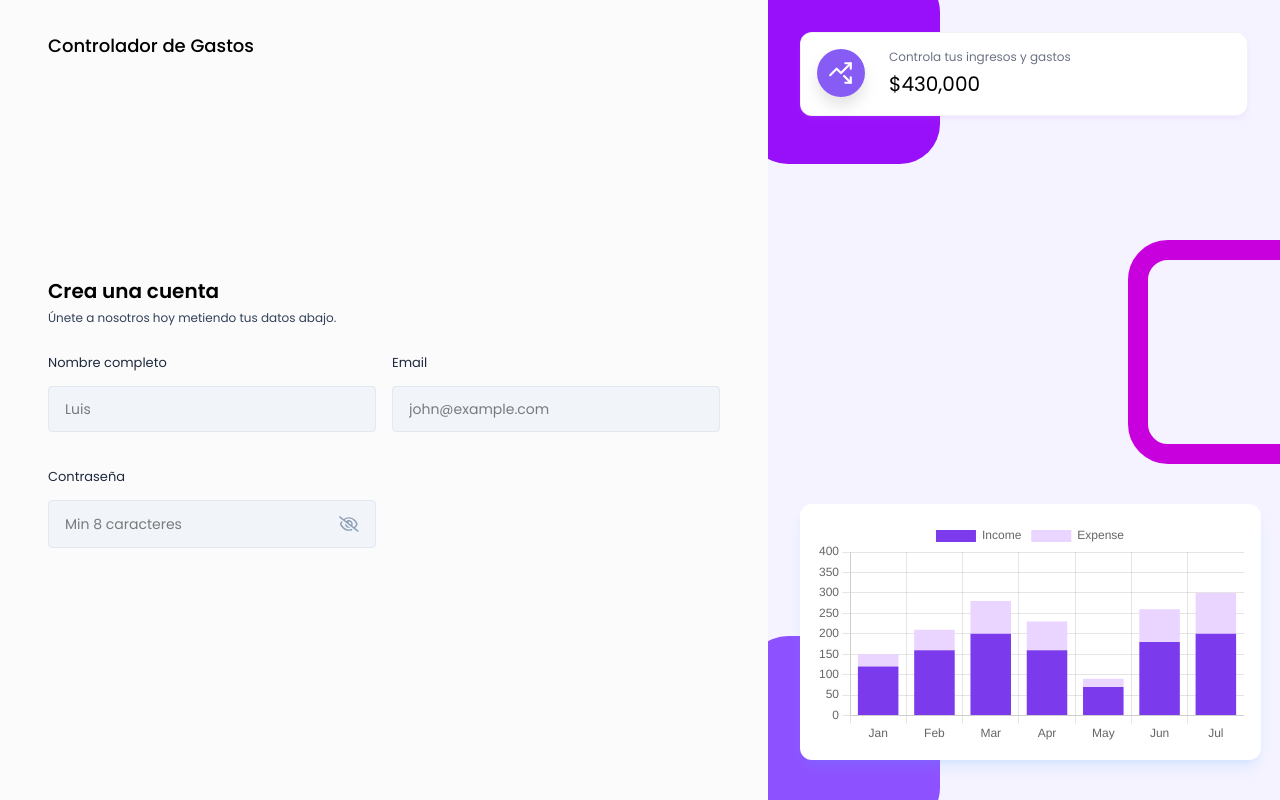
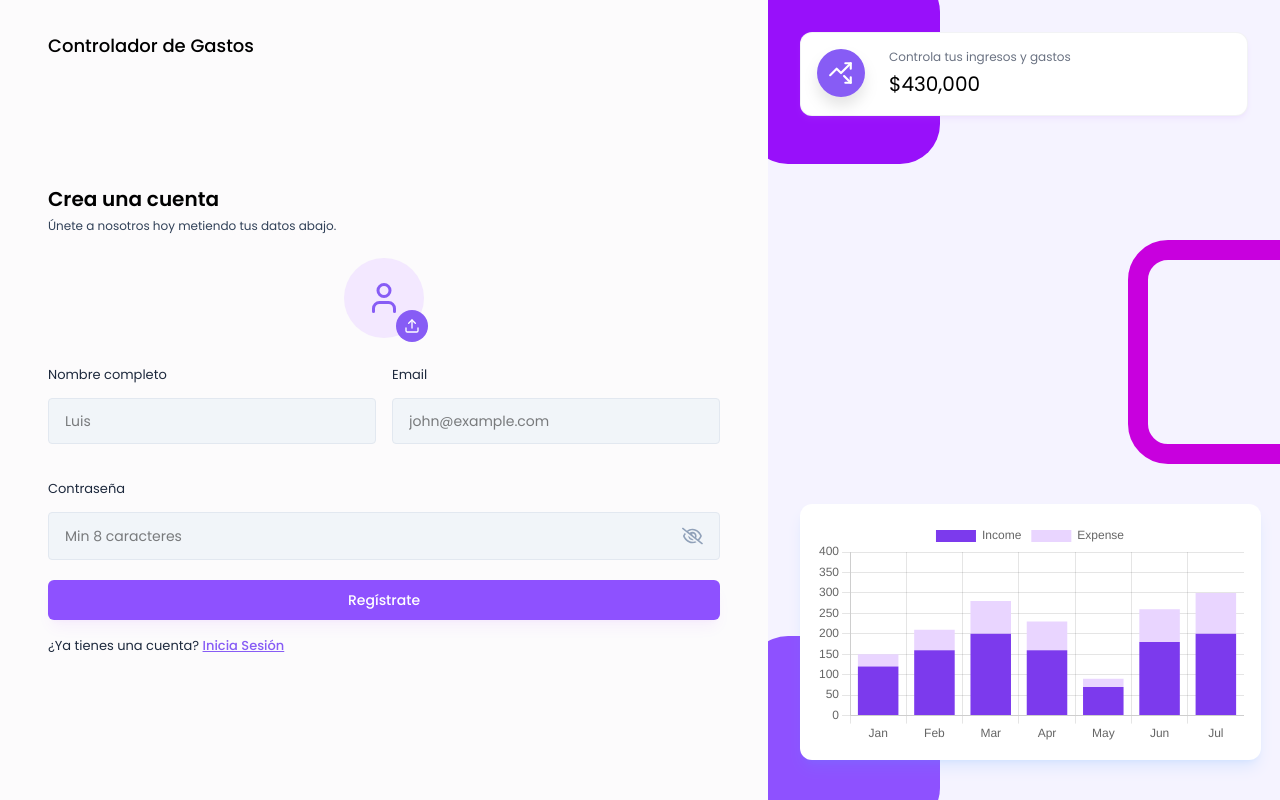
Before and after one commit to franjavi-upct-es/desarrollo_web, a React (Vite) app in the folder ExpenseTracker/frontend/expense-tracker/: page /signUp in a window 1280 px wide. Built offline with nearby package versions, Linux system fonts and the light colour scheme.

Commit message:
Frontend avanzado

```diff
--- /dev/null
+++ b/ExpenseTracker/frontend/expense-tracker/src/components/Inputs/ProfilePhotoSelector.jsx
@@ -0,0 +1,67 @@
+import React, { useRef, useState } from 'react';
+import { LuUser, LuUpload, LuTrash } from "react-icons/lu";
+
+const ProfilePhotoSelector = ({ image, setImage }) => {
+	const inputRef = useRef(null);
+    const [previewUrl, setPreviewUrl] = useState(null);
+    const handleImageChange = (event) => {
+	const file = event.target.files[0];
+	if (file) {
+	    // Actualizar la foto de perfil
+	    setImage(file);
+
+	    // Generar una previsualización URL del archivo
+	    const preview = URL.createObjectURL(file);
+	    setPreviewUrl(preview);
+	}
+    };
+
+    const handleRemoveImage = () => {
+	setImage(null);
+	setPreviewUrl(null);
+    };
+
+    const onChooseFile = () => {
+	inputRef.current.click();
+    };
+
+    return <div className="flex justify-center mb-6">
+	<input
+	    type="file"
+	    accept="image/*"
+	    ref={inputRef}
+	    onChange={handleImageChange}
+	    className="hidden"
+	/>
+
+	{!image ? (
+	    <div className="w-20 h-20 flex items-center justify-center bg-purple-100 rounded-full relative">
+		<LuUser className="text-4xl text-primary" />
+		<button
+		    type="button"
+		    className="w-8 h-8 flex items-center justify-center bg-primary text-white rounded-full absolute -bottom-1 -right-1"
+		    onClick={onChooseFile}
+		>
+		    <LuUpload />
+		</button>
+	    </div>
+	) : (
+	    <div className="relative">
+		<img
+		    src={previewUrl}
+		    alt="Foto de perfil"
+		    className="w-20 h-20 rounded-full object-cover"
+		/>
+		<button
+		    type="button"
+		    className="w-8 h-8 flex items-center justify-center bg-red-500 text-white rounded-full absolute -bottom-1 -right-1"
+		    onClick={handleRemoveImage}
+		>
+		    <LuTrash />
+		</button>
+	    </div>
+	)}
+    </div>
+};
+
+export default ProfilePhotoSelector;
--- a/ExpenseTracker/frontend/expense-tracker/src/pages/Auth/SignUp.jsx
+++ b/ExpenseTracker/frontend/expense-tracker/src/pages/Auth/SignUp.jsx
@@ -3,6 +3,7 @@ import AuthLayout from "../../components/layouts/AuthLayout";
 import {Link, useNavigate} from 'react-router-dom';
 import Input from "../../components/Inputs/Input";
 import {validateEmail} from "../../utils/helper.js";
+import ProfilePhotoSelector from "../../components/Inputs/ProfilePhotoSelector"
 
 const SignUp = () => {
     const [profilePic, setProfilePic] = useState(null);
@@ -13,7 +14,30 @@ const SignUp = () => {
     const [error, setError] = useState(null);
 
     // Manejar Sign Up Form Submit
-    const handleSignUp = async (e) => {}
+    const handleSignUp = async (e) => {
+	e.preventDefault();
+
+	let profileImageUrl = "";
+
+	if (!fullName) {
+	    setError("Por favor introduce tu nombre");
+	    return;
+	};
+
+	if (!validateEmail) {
+	    setError("Por favor introduce un correo electrónico válido");
+	    return;
+	}
+
+	if (!password) {
+	    setError("Por favor introduce una contraseña válida");
+	    return;
+	};
+
+	setError("");
+
+	// SignUp API Call
+    };
 
     return (
 	<AuthLayout>
@@ -23,6 +47,9 @@ const SignUp = () => {
 		    Únete a nosotros hoy metiendo tus datos abajo.
 		</p>
 		<form onSubmit={handleSignUp}>
+
+		    <ProfilePhotoSelector image={profilePic} setImage={setProfilePic}/>
+
 		    <div className="grid grid-cols-1 md:grid-cols-2 gap-4">
 		    <Input
 			value={fullName}
@@ -39,7 +66,7 @@ const SignUp = () => {
 			placeholder="john@example.com"
 			type="text"
 		    />
-
+		    <div className="col-span-2">
 			<Input
 			    value={password}
 			    onChange={({ target }) => setPassword(target.value)}
@@ -48,6 +75,20 @@ const SignUp = () => {
 			    type="password"
 			/>
 		    </div>
+		    </div>
+
+		    {error && <p className="text-red-500 text-xs pb-2.5">{error}</p>}
+
+		    <button type="submit" className="btn-primary">
+			Regístrate
+		    </button>
+
+		    <p className="text-[13px] text-slate-800 mt-3">
+			¿Ya tienes una cuenta?{" "}
+			<Link className="font-medium text-primary underline" to="/login">
+			    Inicia Sesión
+			</Link>
+		    </p>
 		</form>
 	    </div>
 	</AuthLayout>
```
Lines whose indentation alone changed are shown as unchanged.
